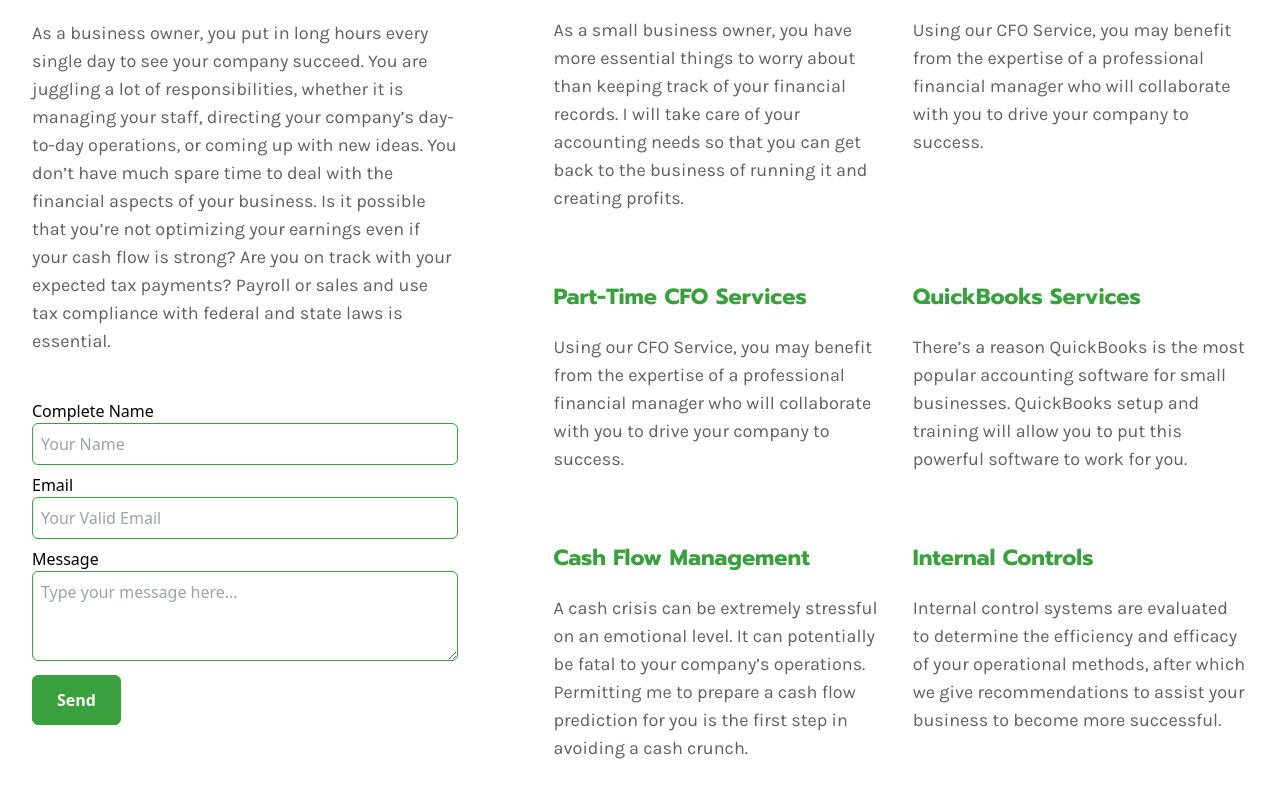
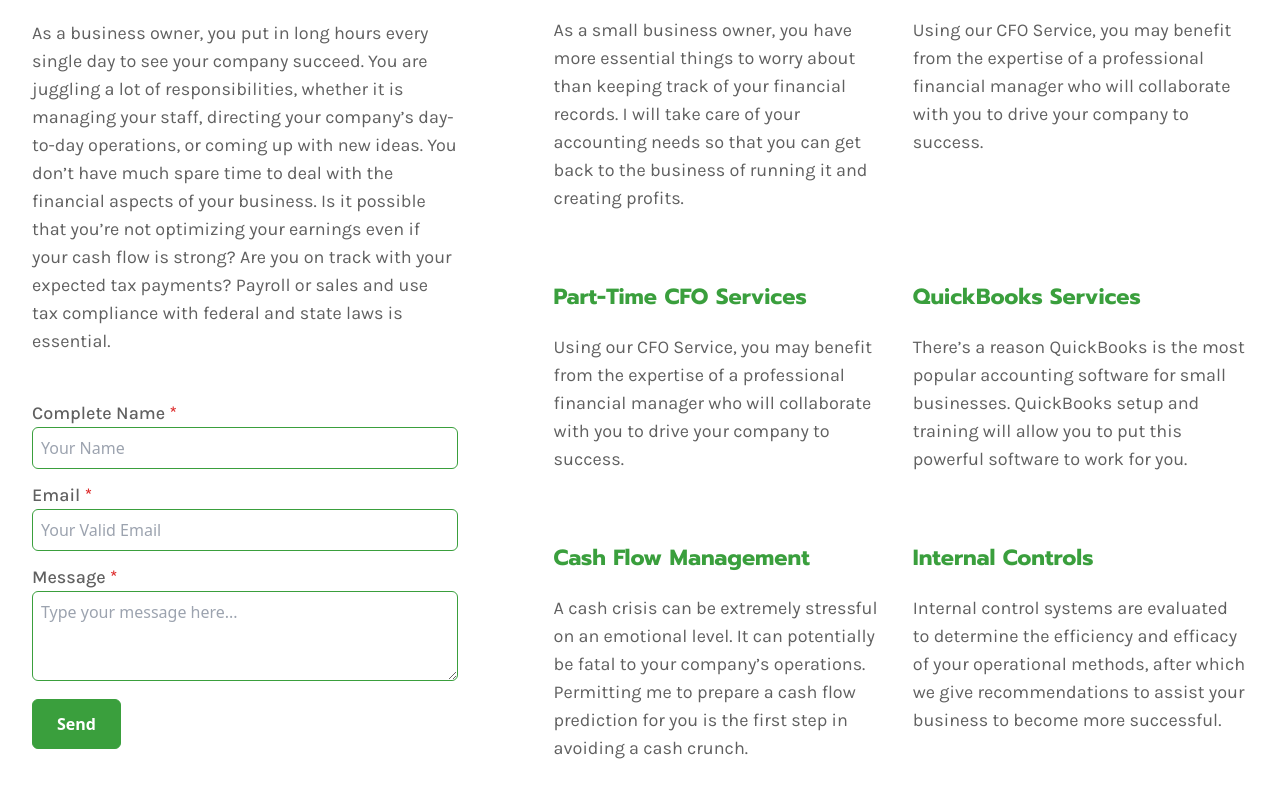
Before and after one commit to dindoquitor/Portfolio, a Vue app: page / in a window 1280 px wide. Shown: the part 1991-2789 px from the top of the page. Built offline with nearby package versions, Linux system fonts and the light colour scheme.

Commit message:
Added form.

```diff
--- a/src/components/Form.vue
+++ b/src/components/Form.vue
@@ -4,10 +4,12 @@
       ref="form"
       @submit="onSubmit"
       method="post"
-      class="flex flex-col gap-2"
+      class="flex flex-col gap-3"
     >
       <div>
-        <label for="">Complete Name</label>
+        <label class="text-dindz-text font-Karla font-medium text-lg"
+          >Complete Name <span class="text-red-600">*</span></label
+        >
         <Field
           class="border border-dindz-primary focus:outline-none rounded-md w-full p-2"
           type="text"
@@ -15,13 +17,12 @@
           placeholder="Your Name"
           :rules="isRequired"
         />
-        <ErrorMessage
-          class="text-dindz-primary"
-          name="completeName"
-        />
+        <ErrorMessage class="text-dindz-primary" name="completeName" />
       </div>
       <div>
-        <label for="">Email</label>
+        <label class="text-dindz-text font-Karla font-medium text-lg"
+          >Email <span class="text-red-600">*</span></label
+        >
         <Field
           class="border border-dindz-primary focus:outline-none rounded-md w-full p-2"
           type="email"
@@ -29,13 +30,12 @@
           placeholder="Your Valid Email"
           :rules="validateEmail"
         />
-        <ErrorMessage
-          class="text-dindz-primary"
-          name="email"
-        />
+        <ErrorMessage class="text-dindz-primary" name="email" />
       </div>
       <div>
-        <label for="">Message</label>
+        <label class="text-dindz-text font-Karla font-medium text-lg"
+          >Message <span class="text-red-600">*</span></label
+        >
         <Field
           as="textarea"
           class="border border-dindz-primary focus:outline-none rounded-md w-full p-2"
@@ -46,10 +46,7 @@
           rows="3"
           :rules="isRequired"
         />
-        <ErrorMessage
-          class="text-dindz-primary"
-          name="message"
-        />
+        <ErrorMessage class="text-dindz-primary" name="message" />
       </div>
 
       <button
@@ -72,16 +69,10 @@
   },
   methods: {
     onSubmit(values) {
-        console.log(JSON.stringify(values, null, 2));
-        // Email.send({
-        //   Host: "smtp-relay.sendinblue.com",
-        //   Username: "robah52@eqsaucege.com",
-        //   Password: "phAXGmRDB5JaMb7T6",
-        //   To: "dindoquitor@gmail.com",
-        //   From: Email,
-        //   Subject: "This is the subject",
-        //   Body: "And this is the body",
-        // }).then((message) => alert(message));
+      // console.log(JSON.stringify(values, null, 2));
+      console.log(values.completeName);
+      console.log(values.email);
+      console.log(values.message);
       this.$refs.form.resetForm();
     },
     isRequired(value) {
@@ -103,5 +94,3 @@
   },
 };
 </script>
-
-<style lang="scss" scoped></style>
```
Lines whose indentation alone changed are shown as unchanged.
